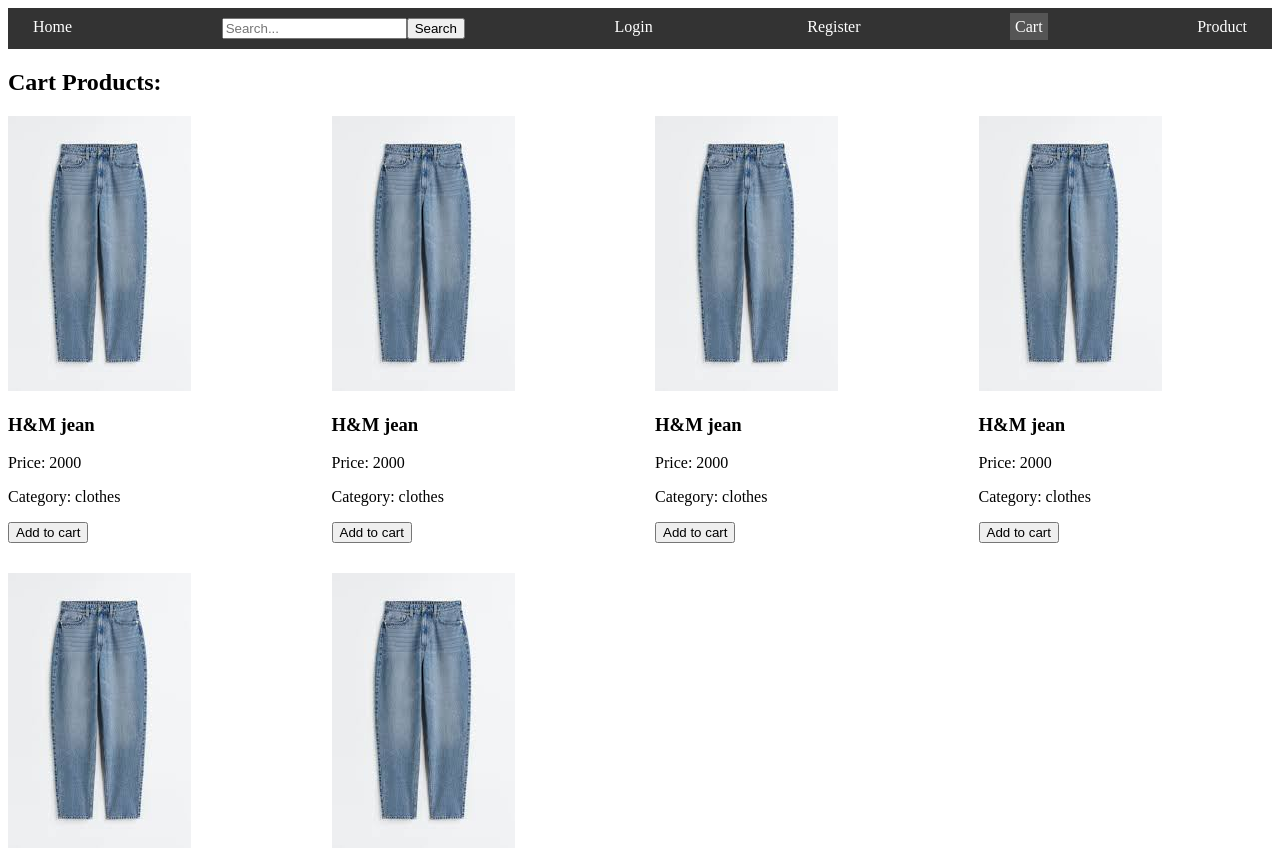
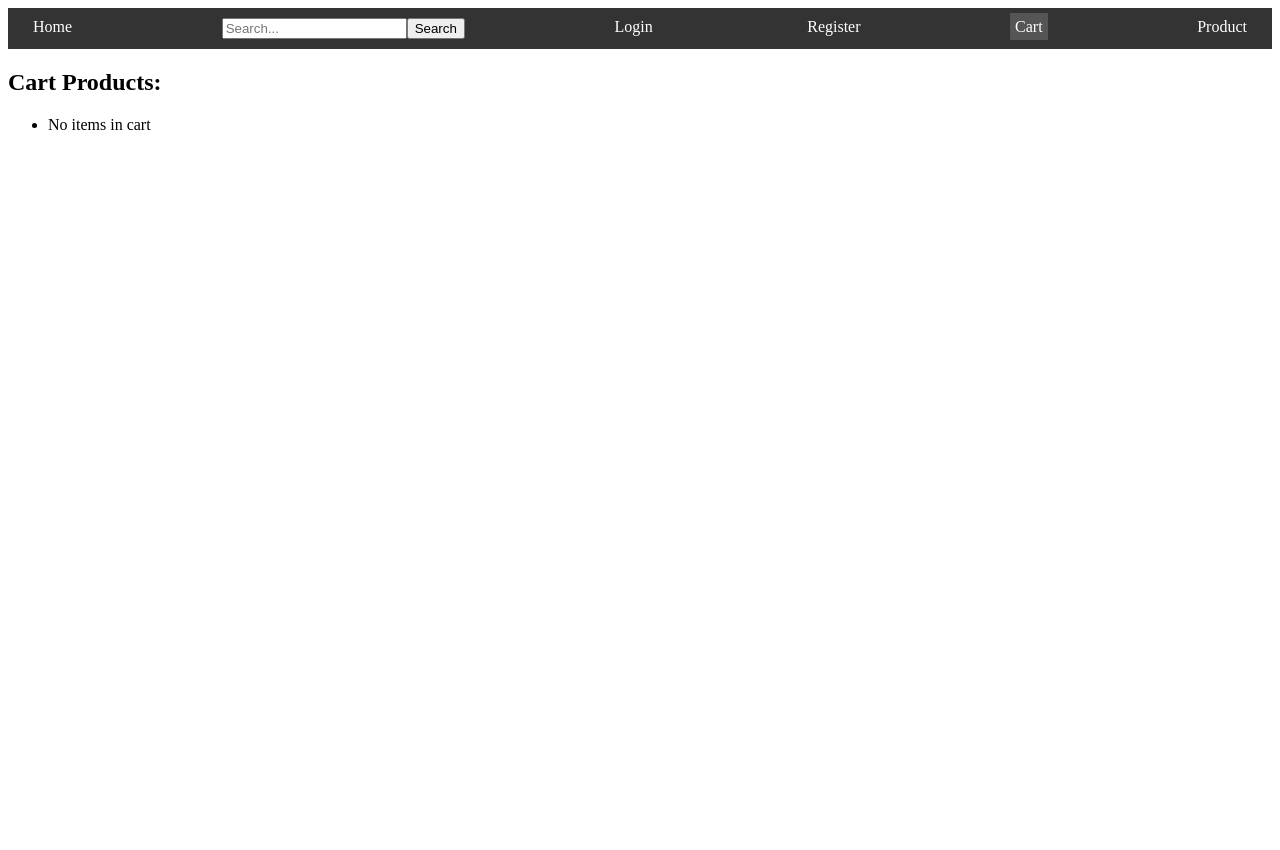
Before and after one commit to das5202/ShopReactjs, a React (Create React App) app: page /cart in a window 1280 px wide. Shown: the top 850 px of the page. After the commit the page ends 800 px from the top, so only its background shows below. Built offline with nearby package versions, Linux system fonts and the light colour scheme.

Commit message:
add to cart is working showing in cart page but refreshing the data is goining

```diff
--- a/src/App.js
+++ b/src/App.js
@@ -15,6 +15,10 @@
 const App = () => {
   const [cartItems, setCartItems] = useState([]);
 
+  const addToCart = (product) => {
+    setCartItems((prevCartItems) => [...prevCartItems, product]);
+  };
+
   return (
     <Router>
       <Header />
@@ -24,15 +28,12 @@
           <Route path="/search" component={SearchResults} />
           <Route path="/login" component={LoginForm} />
           <Route path="/register" component={RegistrationForm} />
-          <Route path="/cart" component={Cart} />
-          <Route
-  path="/product"
-  render={(props) => (
-    <ProductWithCart {...props} cartItems={cartItems} setCartItems={setCartItems} productData={ProductData} />
-  )}
-/>
-
-
+          <Route path="/cart">
+            <Cart cartItems={cartItems} setCartItems={setCartItems} />
+          </Route>
+          <Route path="/product">
+            <ProductWithCart addToCart={addToCart} productData={ProductData} />
+          </Route>
         </Switch>
       </div>
     </Router>
--- a/src/components/Cart.js
+++ b/src/components/Cart.js
@@ -1,9 +1,15 @@
-import React, { useEffect, useState } from 'react';
-import ProductWithCart from './ProductWithCart';
+import React from 'react';
+import { useEffect } from 'react';
 
-const Cart = () => {
-  const [cartItems, setCartItems] = useState([]);
-
+const Cart = ({ cartItems, setCartItems }) => {
+  const removeItem = (index) => {
+    const updatedCartItems = [...cartItems];
+    updatedCartItems.splice(index, 1);
+    setCartItems(updatedCartItems);
+  };
+  useEffect(() => {
+    localStorage.setItem('cartItems', JSON.stringify(cartItems));
+  }, [cartItems]);
   useEffect(() => {
     const storedCartItems = localStorage.getItem('cartItems');
     if (storedCartItems) {
@@ -11,27 +17,24 @@
     }
   }, []);
 
-  useEffect(() => {
-    localStorage.setItem('cartItems', JSON.stringify(cartItems));
-  }, [cartItems]);
-
-  const addToCart = (product) => {
-    setCartItems((prevCartItems) => [...prevCartItems, product]);
-  };
 
   return (
     <div>
       <h2>Cart Products:</h2>
-      <ProductWithCart addToCart={addToCart} />
-
       <ul>
-        {cartItems.map((item, index) => (
-          <li key={index}>
-            <p>{item.ProductName}</p>
-            <p>Price: {item.ProductPrice}</p>
-            <p>Category: {item.ProductCategory}</p>
-          </li>
-        ))}
+        {cartItems && cartItems.length > 0 ? (
+          cartItems.map((item, index) => (
+            <li key={index}>
+              <img src={item.ProductImage} alt={item.ProductName} />
+              <p>{item.ProductName}</p>
+              <p>Price: {item.ProductPrice}</p>
+              <p>Category: {item.ProductCategory}</p>
+              <button onClick={() => removeItem(index)}>Remove</button>
+            </li>
+          ))
+        ) : (
+          <li>No items in cart</li>
+        )}
       </ul>
     </div>
   );
--- a/src/components/Header.js
+++ b/src/components/Header.js
@@ -19,8 +19,8 @@
   };
 
   const handleLogout = () => {
-    localStorage.removeItem('isLoggedIn'); // Remove the logged in status
-    history.push('/login'); // Redirect to the login page after logout
+    localStorage.removeItem('isLoggedIn');
+    history.push('/login');
   };
 
   return (
@@ -37,7 +37,7 @@
         </li>
         <li className="nav-item">
           {isLoggedIn ? (
-            <button onClick={handleLogout}>Logout</button> // Render the logout button when logged in
+            <button onClick={handleLogout}>Logout</button>
           ) : (
             <NavLink to="/login" activeClassName="active">
               Login
--- a/src/components/Home.js
+++ b/src/components/Home.js
@@ -1,23 +1,12 @@
-import React, { useState, useEffect } from 'react';
-import ProductWithCart from './ProductWithCart';
+import ProductWithCart from "./ProductWithCart";
+import { useState } from "react";
 
 const Home = () => {
-  const [cartItems, setCartItems] = useState([]);
-
-  useEffect(() => {
-    // Retrieve cart items from local storage when component mounts
-    const storedCartItems = localStorage.getItem('cartItems');
-    if (storedCartItems) {
-      setCartItems(JSON.parse(storedCartItems));
-    }
-  }, []);
-
   return (
     <div>
-      <h2>Home Page</h2>
-      <ProductWithCart cartItems={cartItems} setCartItems={setCartItems} />
+
+      this is home
     </div>
   );
-};
-
+  }
 export default Home;
--- a/src/components/Login.js
+++ b/src/components/Login.js
@@ -43,7 +43,7 @@
       setPassword('');
       setErrorMessages({ email: '', password: '' });
       setSuccessMessage('Login successful!');
-      history.push('/'); // Redirect to the home page after successful login
+      history.push('/');
     } else {
       setErrorMessages({ email: 'Invalid email', password: 'Invalid password' });
       setSuccessMessage('');
--- a/src/components/ProductWithCart.js
+++ b/src/components/ProductWithCart.js
@@ -1,8 +1,12 @@
-import {React,useState} from 'react';
+import React from 'react';
 import ProductData from './ProductData';
 
-
 const ProductWithCart = ({ addToCart }) => {
+  const handleAddToCart = (product) => {
+    if (addToCart && typeof addToCart === 'function') {
+      addToCart(product);
+    }
+  };
 
   return (
     <div>
@@ -16,7 +20,7 @@
               <h3>{product.ProductName}</h3>
               <p>Price: {product.ProductPrice}</p>
               <p>Category: {product.ProductCategory}</p>
-              <button onClick={() => addToCart(product)}>Add to cart</button>
+              <button onClick={() => handleAddToCart(product)}>Add to cart</button>
             </div>
           </div>
         ))}
--- a/src/index.js
+++ b/src/index.js
@@ -8,7 +8,6 @@
 
 ReactDOM.render(
   <Router>
-
     <App />
 
 
```
